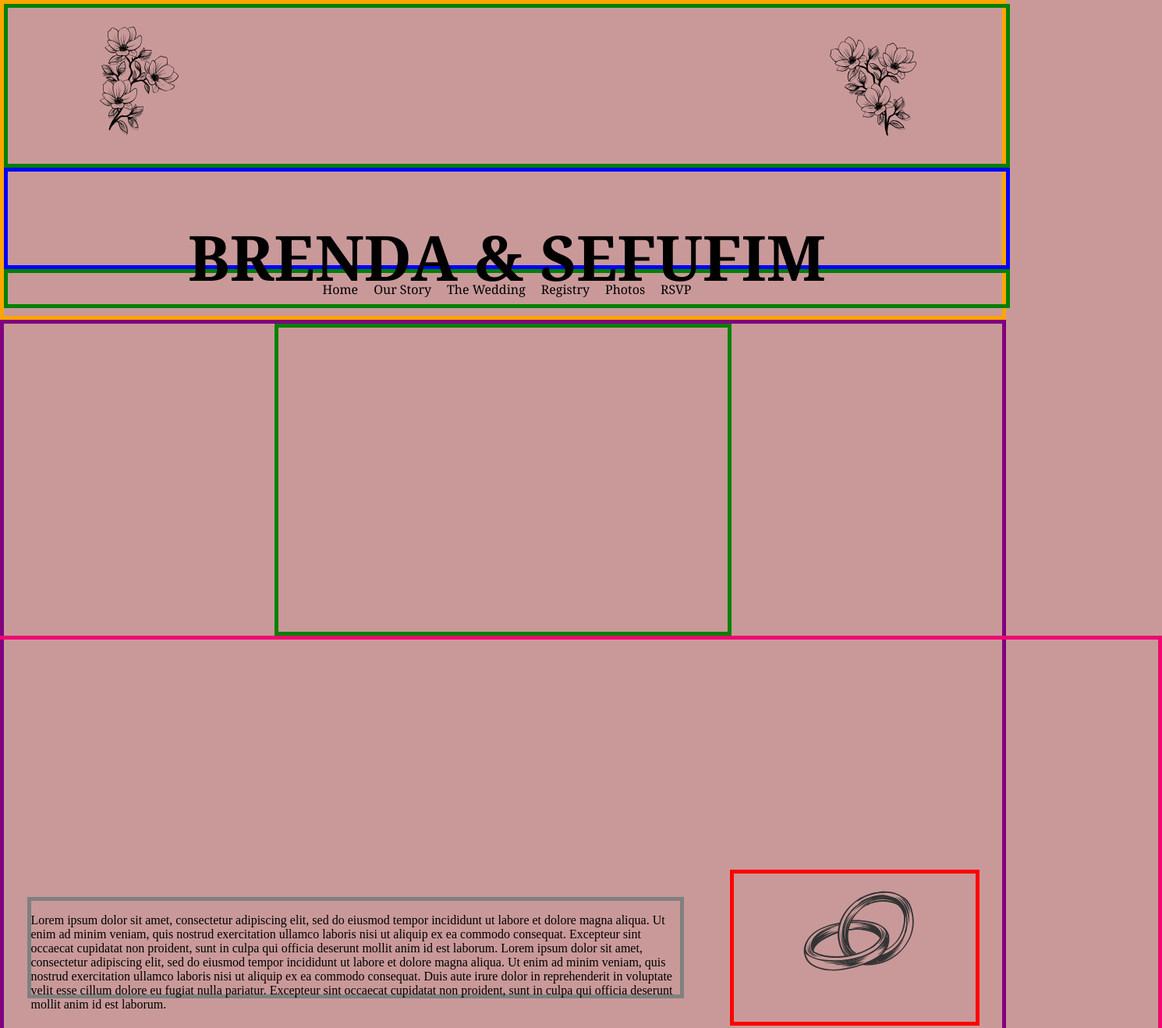
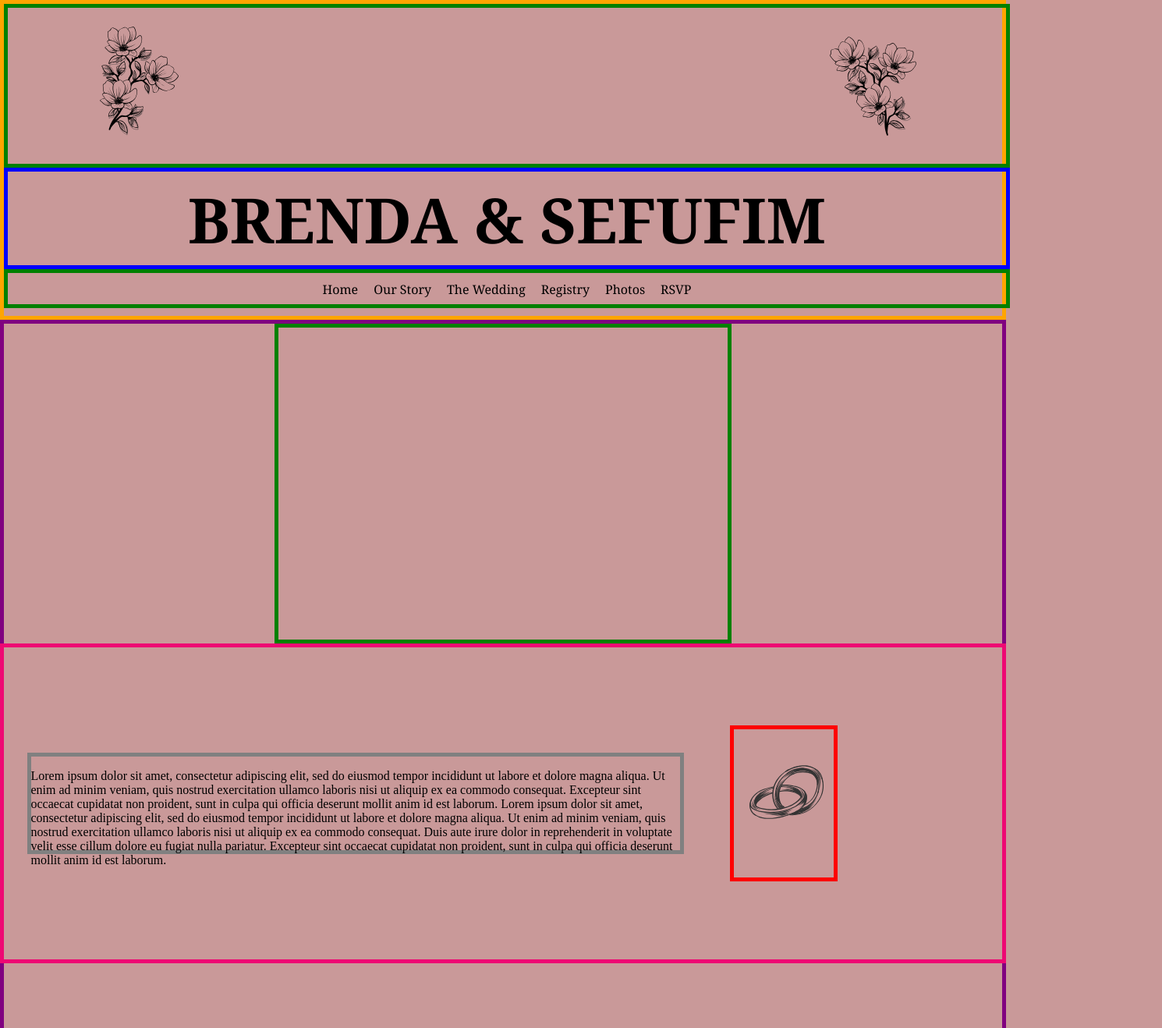
Before and after one commit to sefu-alv/wedding-web, a plain HTML site: page index.html in a window 1280 px wide. Shown: the top 1318 px of the page at 78% size, 1490 px wide, since content can reach past the window. Drawn offline with Linux system fonts and the light colour scheme.

Commit message:
fixed img

```diff
--- a/assets/css/style.css
+++ b/assets/css/style.css
@@ -47,6 +47,7 @@ header{
     width: 100%;
     border:5px solid blue;
     justify-content: space-around;
+    align-items: center;
 }
 header h1{
     font-family:Georgia, 'Times New Roman', Times, serif;
@@ -54,6 +55,7 @@ header h1{
 }
 nav{
     display: flex;
+    flex-wrap: wrap;
     height: 5vh;
     width: 100%;
     border: 5px solid green;
@@ -91,7 +93,6 @@ nav a {
     border: 5px solid rgb(238, 8, 115);
     justify-content: space-around; /* Distribute items along the main axis */
     align-items: center; /* Center items vertically */
-    padding: 25ch;
 
 }
 
@@ -103,7 +104,7 @@ nav a {
 }
 
 .rings-img {
-    width: 100%;
+    width: 10vw;
     height: auto;
     border: 5px red solid;
     object-fit: contain;
@@ -113,5 +114,9 @@ article {
     width: 65vw;
     height: 15vh;
     border: 5px solid grey;
+    display: flex;
+    overflow-wrap: break-word;
+}
+article p {
 
 }
```
